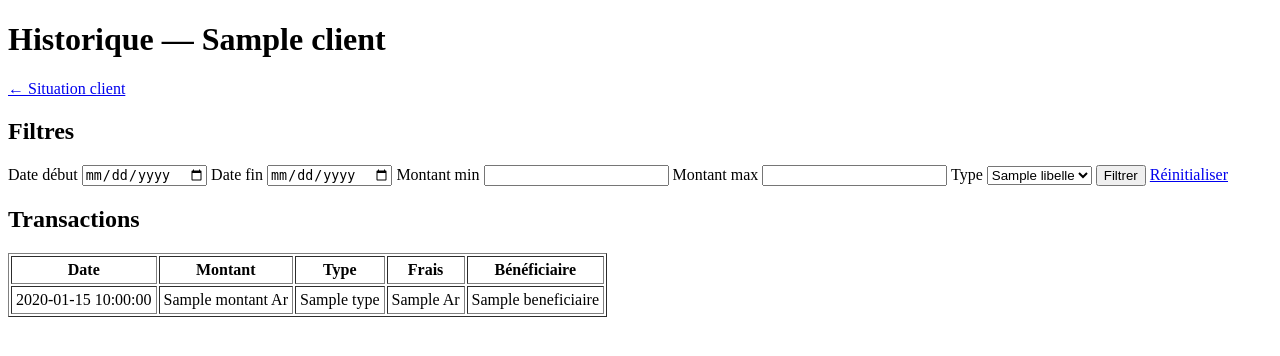
After one commit to TojoRAK/projet-final-S4, a CodeIgniter 4 app: the page made by app/Views/operateur/historique-client/index.php in a window 1280 px wide. The commit adds this page. Shown: the top 356 px of the page. Run offline with PHP 8.4 and a stand-in for CodeIgniter, Linux system fonts and the light colour scheme; the template is opened without the code that fills it: most values are stand-ins (such as "Sample title", 1, 10 or a date in 2020); some libraries are stand-ins or nearby versions.

Commit message:
[operateur] historique client

```diff
--- a/app/Config/Routes.php
+++ b/app/Config/Routes.php
@@ -29,4 +29,6 @@ $routes->group('', ['filter' => 'auth'], function ($routes) {
     $routes->get('/situation-gain', 'SituationGainController::index');
 
     $routes->get('/situation-client', 'SituationClientController::index');
+
+    $routes->get('/clients/(:num)/historique', 'HistoriqueClientController::index/$1');
 });
--- /dev/null
+++ b/app/Views/operateur/historique-client/index.php
@@ -0,0 +1,57 @@
+<!DOCTYPE html>
+<html lang="fr">
+<head>
+    <meta charset="UTF-8">
+    <title>Historique — <?= esc($client['nom']) ?></title>
+</head>
+<body>
+    <h1>Historique — <?= esc($client['nom']) ?></h1>
+    <p><a href="<?= site_url('situation-client') ?>">&larr; Situation client</a></p>
+
+    <h2>Filtres</h2>
+    <form action="<?= site_url('clients/' . $client['id'] . '/historique') ?>" method="get">
+        <label for="date_debut">Date début</label>
+        <input type="date" id="date_debut" name="date_debut" value="<?= esc($filtre['date_debut'] ?? '') ?>">
+
+        <label for="date_fin">Date fin</label>
+        <input type="date" id="date_fin" name="date_fin" value="<?= esc($filtre['date_fin'] ?? '') ?>">
+
+        <label for="montant_min">Montant min</label>
+        <input type="number" id="montant_min" name="montant_min" value="<?= esc($filtre['montant_min'] ?? '') ?>">
+
+        <label for="montant_max">Montant max</label>
+        <input type="number" id="montant_max" name="montant_max" value="<?= esc($filtre['montant_max'] ?? '') ?>">
+
+        <label for="id_type_operation">Type</label>
+        <select id="id_type_operation" name="id_type_operation">
+            <option value="">Tous</option>
+            <?php foreach ($types as $t) : ?>
+                <option value="<?= esc($t['id']) ?>" <?= (string) ($filtre['id_type_operation'] ?? '') === (string) $t['id'] ? 'selected' : '' ?>>
+                    <?= esc($t['libelle']) ?>
+                </option>
+            <?php endforeach; ?>
+        </select>
+
+        <button type="submit">Filtrer</button>
+        <a href="<?= site_url('clients/' . $client['id'] . '/historique') ?>">Réinitialiser</a>
+    </form>
+
+    <h2>Transactions</h2>
+    <table border="1" cellpadding="4">
+        <thead>
+            <tr><th>Date</th><th>Montant</th><th>Type</th><th>Frais</th><th>Bénéficiaire</th></tr>
+        </thead>
+        <tbody>
+            <?php foreach ($historique as $ligne) : ?>
+                <tr>
+                    <td><?= esc($ligne['date']) ?></td>
+                    <td><?= esc($ligne['montant']) ?> Ar</td>
+                    <td><?= esc($ligne['type']) ?></td>
+                    <td><?= esc($ligne['frais_applique']) ?> Ar</td>
+                    <td><?= esc($ligne['beneficiaire'] ?? '') ?></td>
+                </tr>
+            <?php endforeach; ?>
+        </tbody>
+    </table>
+</body>
+</html>
--- a/app/Views/operateur/situation-client/index.php
+++ b/app/Views/operateur/situation-client/index.php
@@ -18,6 +18,8 @@
                     <td><?= esc($c['nom']) ?></td>
                     <td><?= esc($c['telephone']) ?></td>
                     <td><?= esc($c['solde']) ?> Ar</td>
+                    <td><a href="<?= site_url('clients/' . $c['id_client'] . '/historique') ?>">Voir</a></td>
+
                 </tr>
             <?php endforeach; ?>
         </tbody>
```
Also changed, not shown: app/Controllers/HistoriqueClientController.php (added, +45 -0 lines), app/Models/TransactionModel.php (+69 -0 lines).
